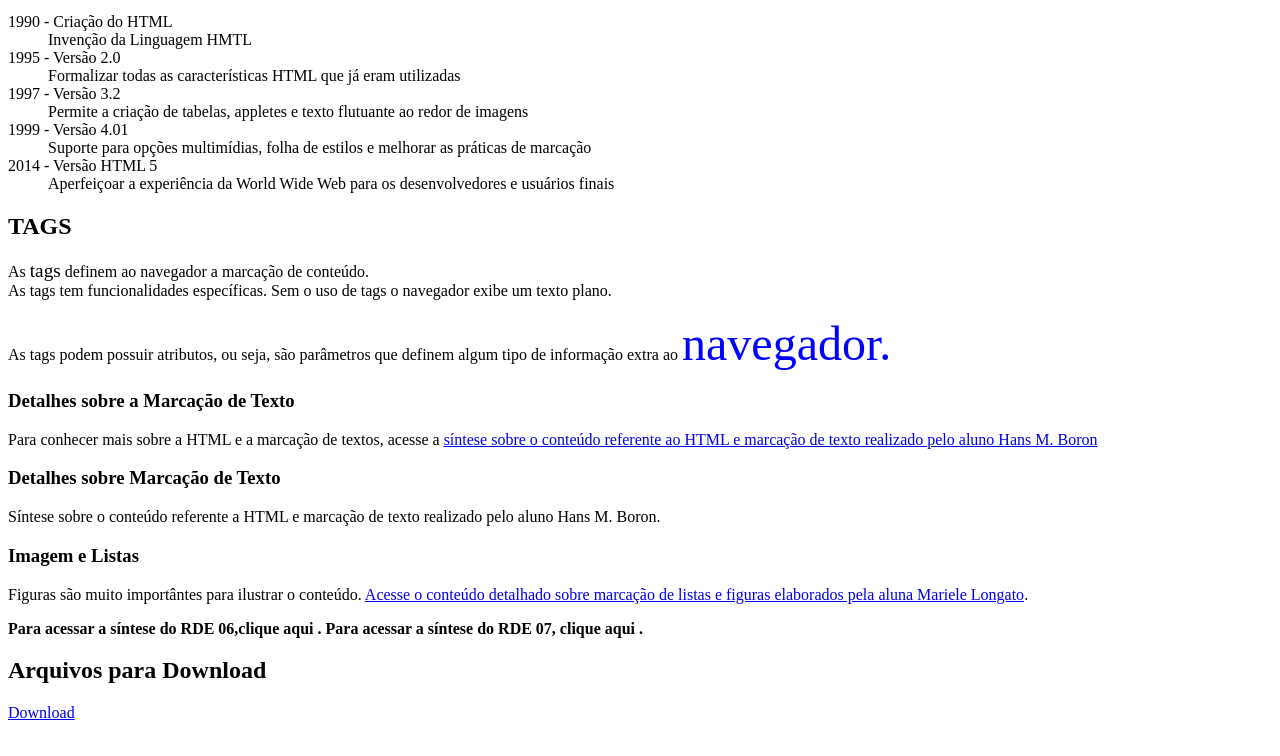
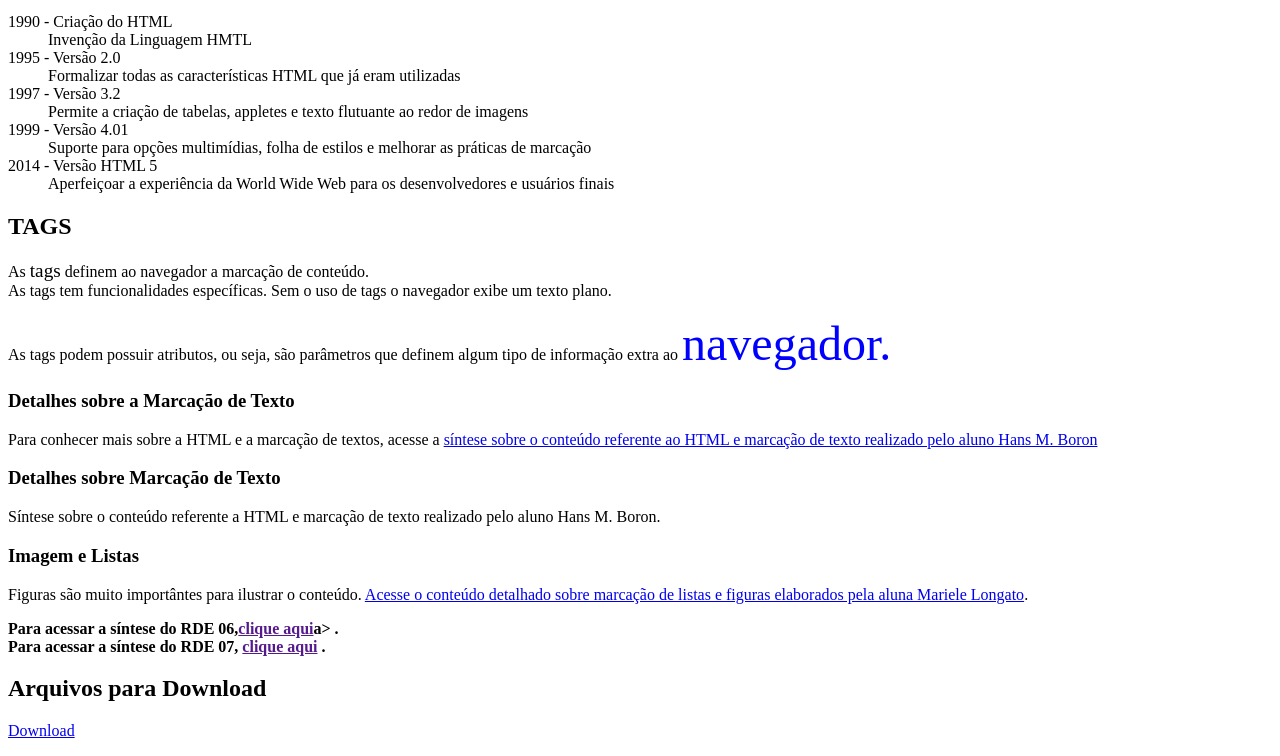
Before and after one commit to HelenaSuzuki/DWEB, a plain HTML site: page index.html in a window 1280 px wide. Shown: the part 2429-3185 px from the top of the page. Drawn offline with Linux system fonts and the light colour scheme.

Commit message:
arrumando tags

```diff
--- a/index.html
+++ b/index.html
@@ -125,8 +125,8 @@
                     <p>Figuras são muito importântes para ilustrar o  conteúdo. <a href= "RDE04-Ex01-Mariele_Longato.html">Acesse o conteúdo detalhado sobre marcação de listas e figuras elaborados pela aluna Mariele Longato</a>.</p>
 
                     <p><b>
-                        Para acessar a síntese do RDE 06,<href src="RDE06-Helena-Suzuki.htm" >clique aqui</href> .
-                        Para acessar a síntese do RDE 07, <href src="RDE07\RDE07_Helena_Suzuki.htm">clique aqui</href> .
+                        Para acessar a síntese do RDE 06,<a href src="RDE06-Helena-Suzuki.htm" >clique aqui</a>a> .<br>
+                        Para acessar a síntese do RDE 07, <a href src="RDE07-RDE07_Helena_Suzuki.htm">clique aqui</a> .
                     </p></b>
 
                 <h2>Arquivos para Download</h2>
```
